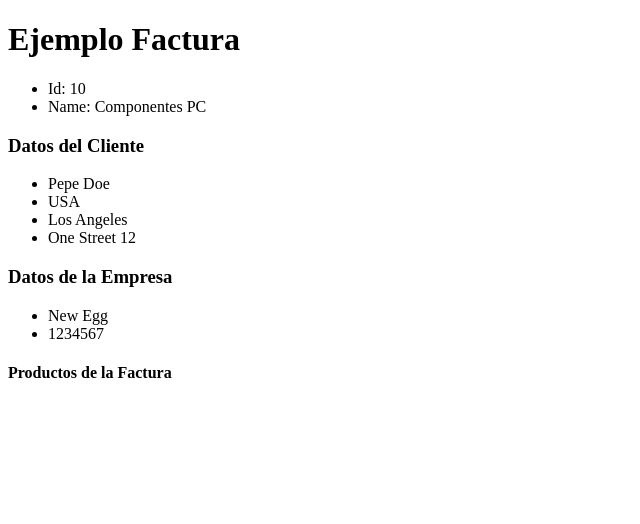
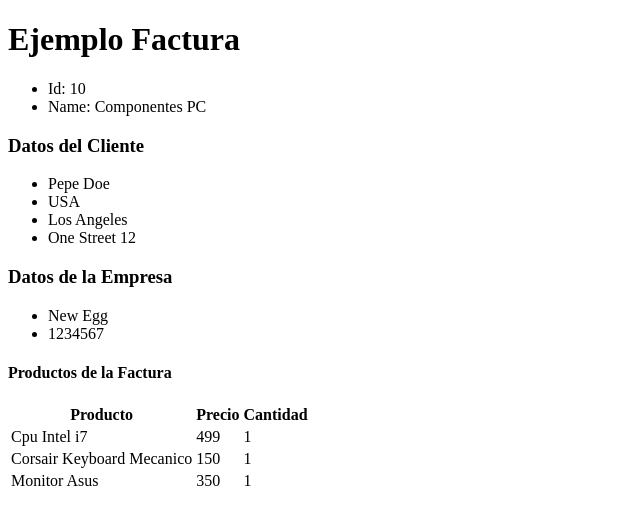
Before and after one commit to Oscar-CR09/facturacion, a React (Vite) app in the folder facturacion/: page / in a window 1280 px wide. Shown: the top 524 px of the page, without its empty margins (0-640 px from the left). Built offline with nearby package versions, Linux system fonts and the light colour scheme.

Commit message:
Maquetando items

```diff
--- a/facturacion/src/components/invoiceApp.jsx
+++ b/facturacion/src/components/invoiceApp.jsx
@@ -33,7 +33,27 @@
          </ul>
 
          <h4>Productos de la Factura</h4>
+         <table>
+            <thead>
+               <tr>
+               <th>Producto</th>
+               <th>Precio</th>
+               <th>Cantidad</th>
+               </tr>
+            </thead>
+            <tbody>
+               {items.map(({id,product,price,quantity}) => ( <tr key={id}>
 
+                        <td> {product} </td>
+                        <td> {price} </td>
+                        <td> {quantity} </td>
+
+                     </tr>
+
+                  ))}
+
+            </tbody>
+         </table>
         </>
 
     )
--- a/facturacion/src/data/invoice.js
+++ b/facturacion/src/data/invoice.js
@@ -17,16 +17,19 @@
     },
     items: [
         {
+            id: 1,
             product: 'Cpu Intel i7',
             price: 499,
             quantity: 1,
         },
         {
+            id: 2,
             product: 'Corsair Keyboard Mecanico',
             price: 150,
             quantity: 1,
         },
         {
+            id:3,
             product: 'Monitor Asus',
             price: 350,
             quantity: 1,
```
